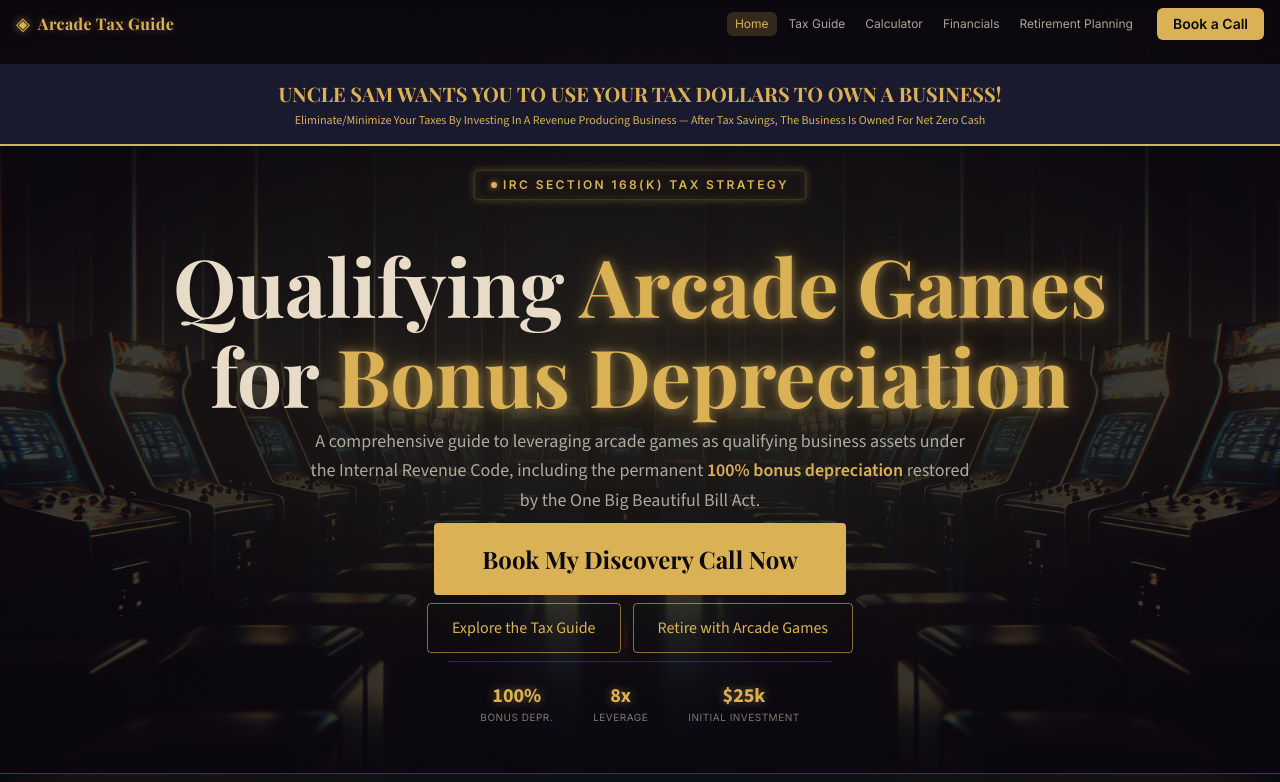
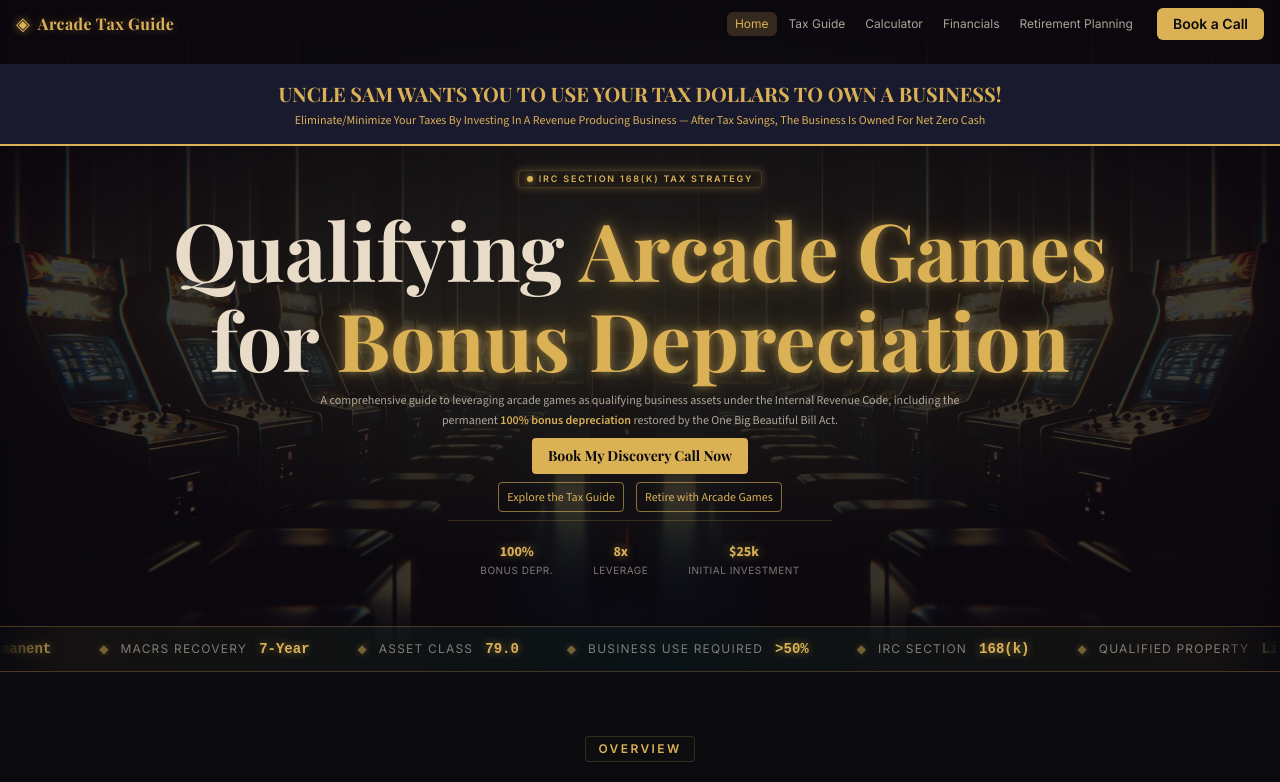
Before and after one commit to kennysabangan/arcade-tax-guide, a React (Vite) app: page / in a window 1280 px wide. Shown: the top 782 px of the page. Built offline with nearby package versions, Linux system fonts and the light colour scheme; what @react-pdf/renderer would draw is missing.

Commit message:
Scale down hero text sizes on mobile landscape

```diff
--- a/src/pages/HomePage.jsx
+++ b/src/pages/HomePage.jsx
@@ -37,14 +37,14 @@ function Hero() {
         style={{ background: 'radial-gradient(ellipse 75% 60% at 50% 45%, rgba(219,177,85,0.1) 0%, transparent 70%)' }}
       />
       <div className="relative z-20 flex-1 flex flex-col items-center justify-center text-center px-5 py-4 sm:py-6 landscape:py-2">
-        <div className="inline-flex items-center gap-1.5 px-3 py-1 sm:px-4 sm:py-1.5 rounded-sm border border-gold-20 bg-gold-20/10 mt-4 mb-8 sm:mb-10 neon-border-gold">
+        <div className="inline-flex items-center gap-1.5 px-3 py-1 sm:px-4 sm:py-1.5 landscape:px-2 landscape:py-0.5 rounded-sm border border-gold-20 bg-gold-20/10 mt-4 mb-8 sm:mb-10 landscape:mb-4 neon-border-gold">
           <span className="w-1.5 h-1.5 rounded-full bg-gold flex-shrink-0" style={{ boxShadow: '0 0 6px rgba(219,177,85,0.8)' }} />
-          <span className="text-gold text-[10px] sm:text-xs font-semibold uppercase tracking-[0.1em] sm:tracking-[0.2em] font-nav whitespace-nowrap">
+          <span className="text-gold text-[10px] sm:text-xs landscape:text-[9px] font-semibold uppercase tracking-[0.1em] sm:tracking-[0.2em] font-nav whitespace-nowrap">
             IRC Section 168(k) Tax Strategy
           </span>
         </div>
 
-        <h1 className="font-heading font-bold leading-[1.12] mb-3 sm:mb-5 landscape:mb-2" style={{ fontSize: 'clamp(1.75rem, 7vw, 5rem)' }}>
+        <h1 className="font-heading font-bold leading-[1.12] mb-3 sm:mb-5 landscape:mb-2 landscape:text-2xl" style={{ fontSize: 'clamp(1.75rem, 7vw, 5rem)' }}>
           <span className="block">
             <span className="text-cream-warm">Qualifying </span>
             <span className="text-gold neon-gold">Arcade Games</span>
@@ -55,7 +55,7 @@ function Hero() {
           </span>
         </h1>
 
-        <p className="text-cream-70 text-xs sm:text-base lg:text-lg max-w-xs sm:max-w-2xl mx-auto mb-3 sm:mb-6 landscape:mb-2 leading-relaxed">
+        <p className="text-cream-70 text-xs sm:text-base lg:text-lg landscape:text-xs max-w-xs sm:max-w-2xl mx-auto mb-3 sm:mb-6 landscape:mb-2 leading-relaxed">
           A comprehensive guide to leveraging arcade games as qualifying business assets under the Internal Revenue Code,
           including the permanent{' '}
           <span className="text-gold font-semibold">100% bonus depreciation</span>{' '}
@@ -65,22 +65,22 @@ function Hero() {
         <div className="mb-3 sm:mb-6 landscape:mb-2">
           <CTAButton
             href="#book-a-call"
-            className="inline-flex items-center justify-center px-8 sm:px-12 py-3.5 sm:py-5 text-lg sm:text-2xl font-heading font-bold rounded-sm bg-gold text-dark hover:bg-gold/90 hover:shadow-[0_0_32px_rgba(219,177,85,0.6)] active:scale-[0.98] transition-all duration-200"
+            className="inline-flex items-center justify-center px-8 sm:px-12 py-3.5 sm:py-5 text-lg sm:text-2xl landscape:text-sm landscape:px-4 landscape:py-2 font-heading font-bold rounded-sm bg-gold text-dark hover:bg-gold/90 hover:shadow-[0_0_32px_rgba(219,177,85,0.6)] active:scale-[0.98] transition-all duration-200"
           >
             Book My Discovery Call Now
           </CTAButton>
         </div>
 
         <div className="flex flex-row items-center justify-center gap-2 sm:gap-3 mb-3 sm:mb-8 landscape:mb-2">
-          <CTAButton to="/tax-guide" variant="outline" className="text-sm sm:text-base px-4 sm:px-6 py-2 sm:py-3">Explore the Tax Guide</CTAButton>
-          <CTAButton to="/retirement" variant="outline" className="text-sm sm:text-base px-4 sm:px-6 py-2 sm:py-3">Retire with Arcade Games</CTAButton>
+          <CTAButton to="/tax-guide" variant="outline" className="text-sm sm:text-base landscape:text-xs landscape:px-2 landscape:py-1.5 px-4 sm:px-6 py-2 sm:py-3">Explore the Tax Guide</CTAButton>
+          <CTAButton to="/retirement" variant="outline" className="text-sm sm:text-base landscape:text-xs landscape:px-2 landscape:py-1.5 px-4 sm:px-6 py-2 sm:py-3">Retire with Arcade Games</CTAButton>
         </div>
 
         <div className="flex items-center justify-center gap-4 sm:gap-10 border-t border-gold-20 pt-3 sm:pt-6 w-full max-w-xs sm:max-w-sm">
           {stats.map((s, i) => (
             <div key={i} className="text-center">
               <div
-                className="font-bold text-lg sm:text-xl leading-none mb-1"
+                className="font-bold text-lg sm:text-xl landscape:text-sm leading-none mb-1"
                 style={{ color: '#dbb155', textShadow: '0 0 10px rgba(219,177,85,0.5)' }}
               >
                 {s.value}
```
